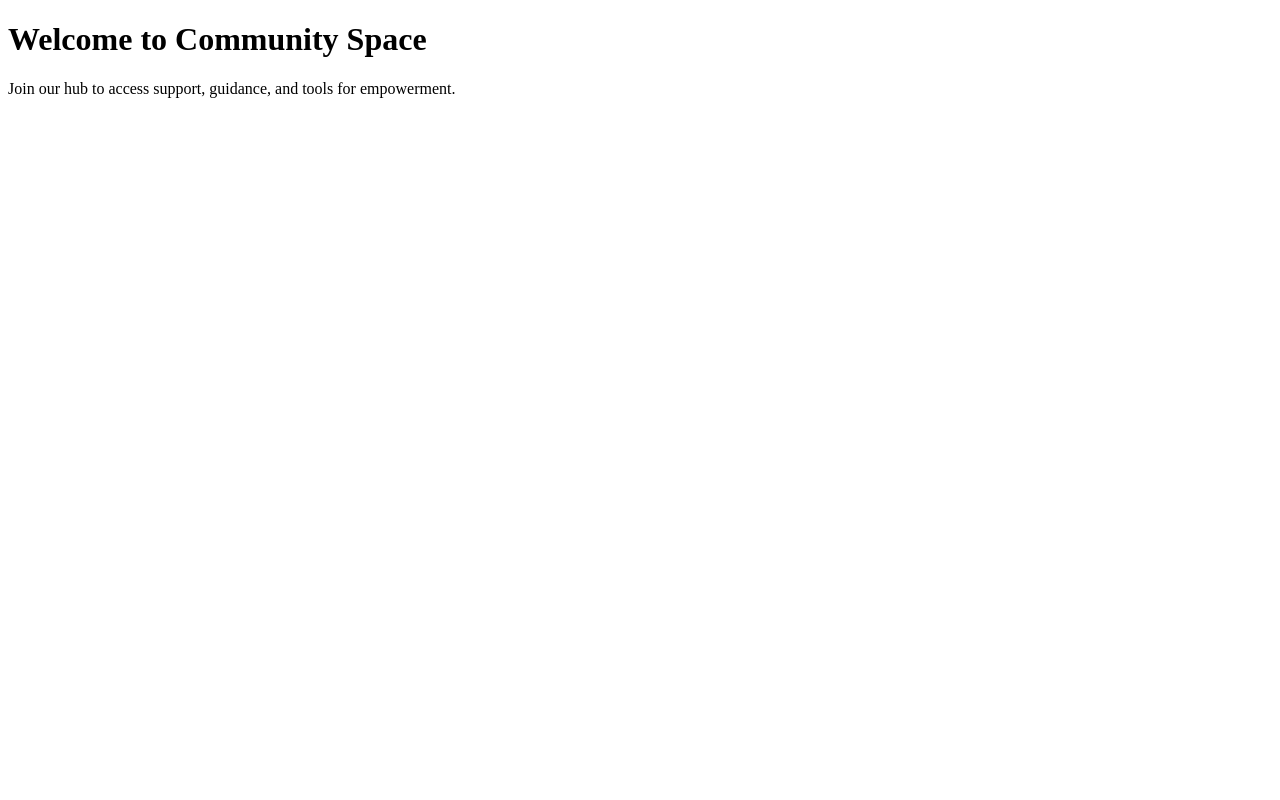
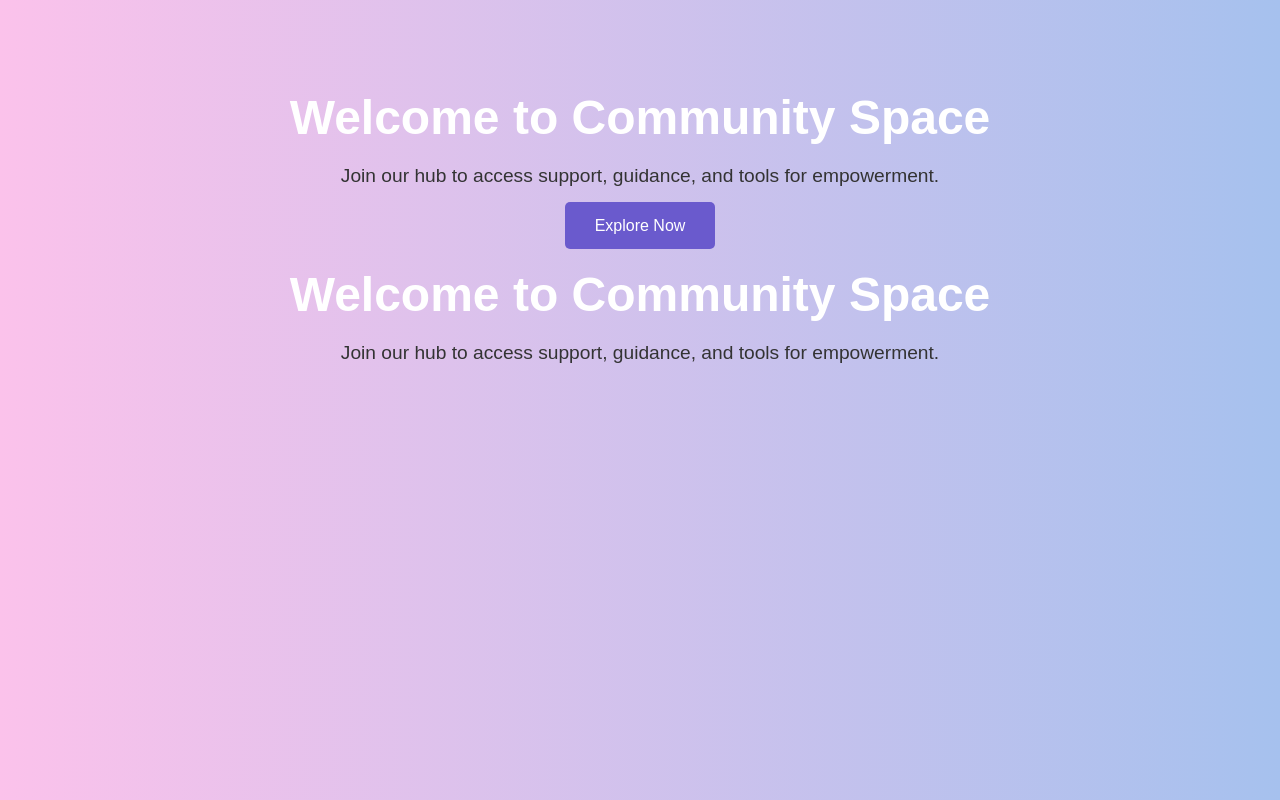
Before and after one commit to femalestechforg-alt/Community-Space-, a plain HTML site: page index.html in a window 1280 px wide. Drawn offline with Linux system fonts and the light colour scheme.

Commit message:
Update index.html
<!DOCTYPE html>
<html lang="en">
<head>
  <meta charset="UTF-8">
  <meta name="viewport" content="width=device-width, initial-scale=1.0">
  <title>Community Space</title>
  <style>
    body {
      font-family: Arial, sans-serif;
      background: linear-gradient(to right, #fbc2eb, #a6c1ee);
      color: #333;
      text-align: center;
      padding: 50px;
    }
    h1 {
      color: #fff;
      font-size: 3em;
      margin-bottom: 20px;
    }
    p {
      font-size: 1.2em;
      margin-bottom: 30px;
    }
    .btn {
      padding: 15px 30px;
      font-size: 1em;
      color: #fff;
      background-color: #6a5acd;
      border: none;
      border-radius: 5px;
      text-decoration: none;
      cursor: pointer;
    }
    .btn:hover {
      background-color: #483d8b;
    }
  </style>
</head>
<body>
  <h1>Welcome to Community Space</h1>
  <p>Join our hub to access support, guidance, and tools for empowerment.</p>
  <a href="#" class="btn">Explore Now</a>
</body>
</html>

Signed-off-by: Community Space <femalestechf.org@gmail.com>

```diff
--- a/index.html
+++ b/index.html
@@ -1,4 +1,47 @@
 <!DOCTYPE html>
+<html lang="en">
+<head>
+  <meta charset="UTF-8">
+  <meta name="viewport" content="width=device-width, initial-scale=1.0">
+  <title>Community Space</title>
+  <style>
+    body {
+      font-family: Arial, sans-serif;
+      background: linear-gradient(to right, #fbc2eb, #a6c1ee);
+      color: #333;
+      text-align: center;
+      padding: 50px;
+    }
+    h1 {
+      color: #fff;
+      font-size: 3em;
+      margin-bottom: 20px;
+    }
+    p {
+      font-size: 1.2em;
+      margin-bottom: 30px;
+    }
+    .btn {
+      padding: 15px 30px;
+      font-size: 1em;
+      color: #fff;
+      background-color: #6a5acd;
+      border: none;
+      border-radius: 5px;
+      text-decoration: none;
+      cursor: pointer;
+    }
+    .btn:hover {
+      background-color: #483d8b;
+    }
+  </style>
+</head>
+<body>
+  <h1>Welcome to Community Space</h1>
+  <p>Join our hub to access support, guidance, and tools for empowerment.</p>
+  <a href="#" class="btn">Explore Now</a>
+</body>
+</html><!DOCTYPE html>
 <html lang="en">
 <head>
   <meta charset="UTF-8">
```
